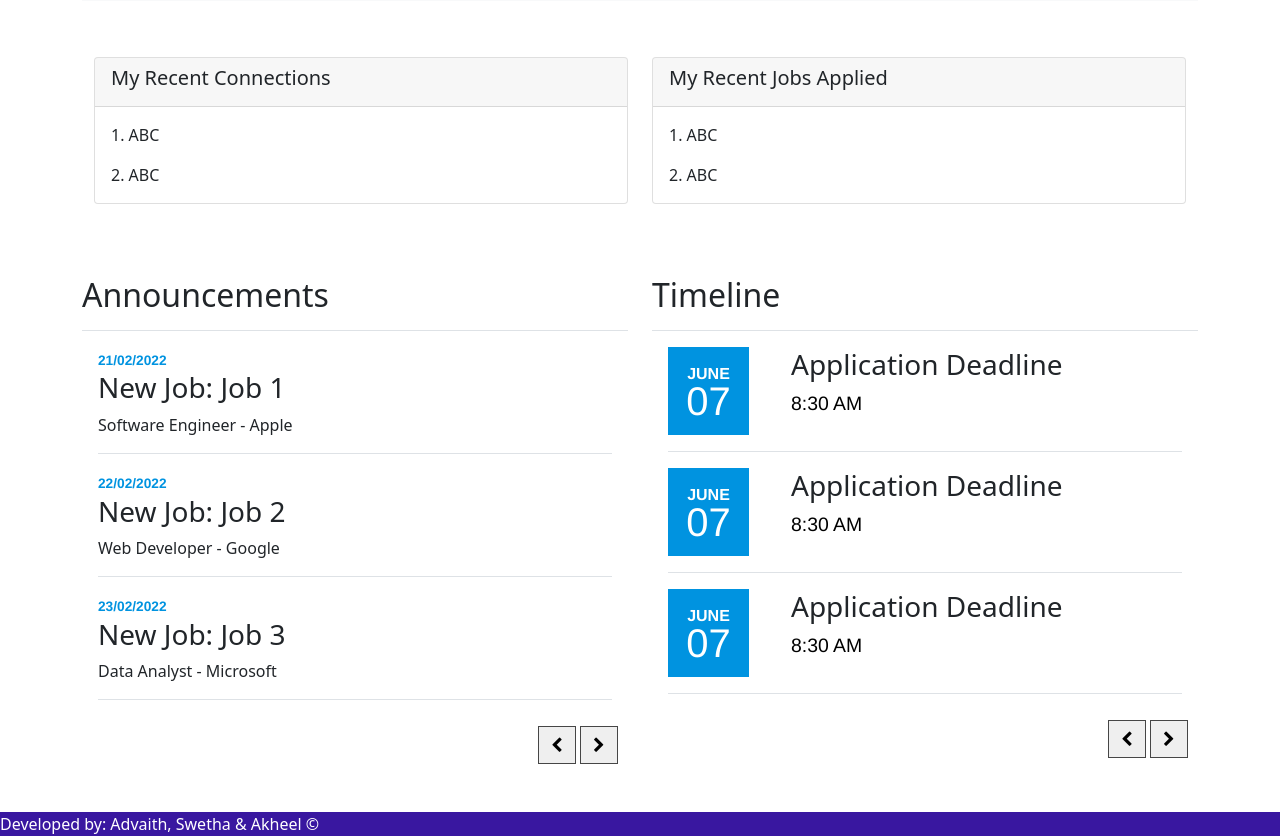
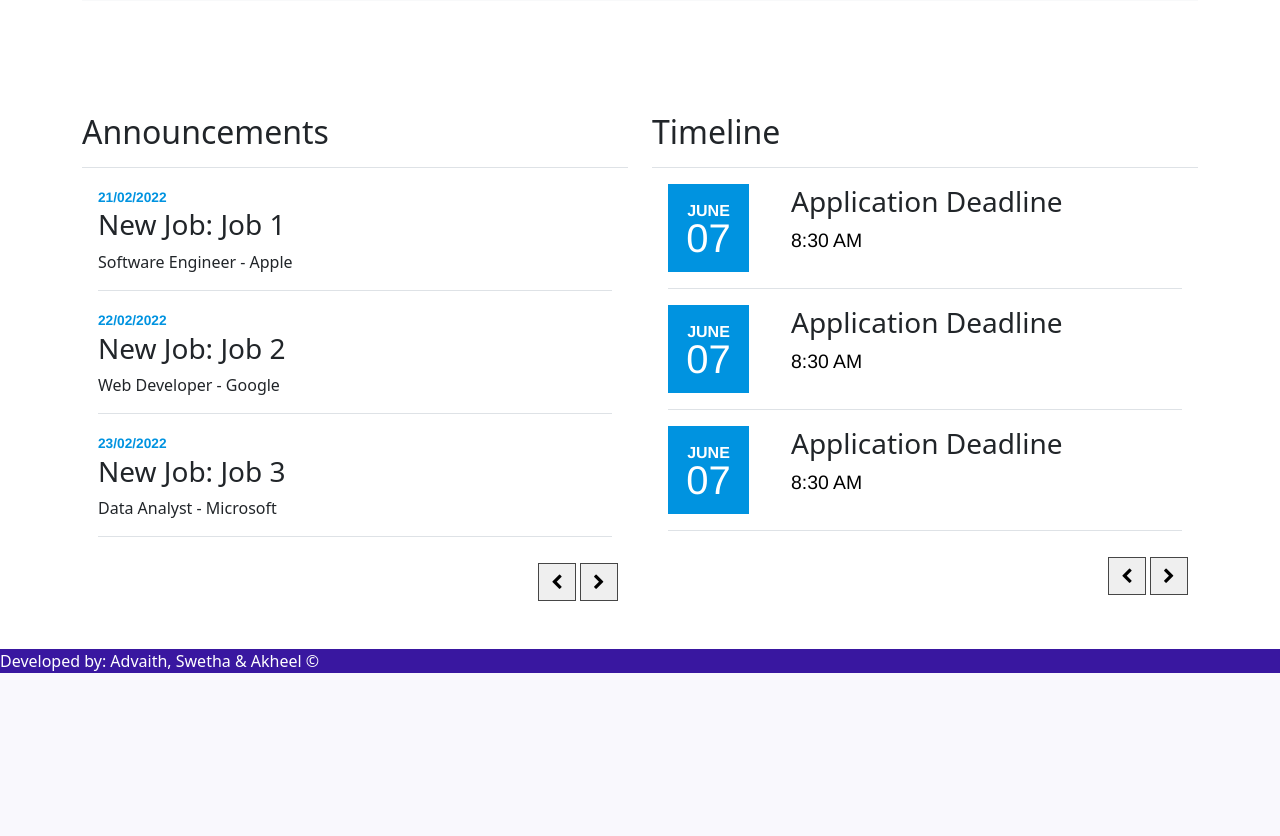
Before and after one commit to swetha-thomas/IT254_NITKLinkedIn, a Django app: template NITK_LINKEDIN/templates/student_home.html in a window 1280 px wide. Shown: the part 480-1316 px from the top of the page. After the commit the page ends 1153 px from the top, so only its background shows below. Run offline with Django 4.2, Linux system fonts and the light colour scheme; the template is opened without the code that fills it, so the values that code supplies are empty.

Commit message:
removed unecessary section from student home

```diff
--- a/NITK_LINKEDIN/templates/student_home.html
+++ b/NITK_LINKEDIN/templates/student_home.html
@@ -119,35 +119,6 @@
         </div>
       </div>
     </div>
-    <div class="container">
-      <div class="container-fluid py-2">
-        <div class="row">
-          <div class="col-sm-6">
-            <div class="card">
-              <div class="card-header">
-                <h5>My Recent Connections</h5>
-              </div>
-              <div class="card-body">
-                <p class="card-text">1. ABC</p>
-                <p class="card-text">2. ABC</p>
-              </div>
-            </div>
-          </div>
-
-          <div class="col-sm-6">
-            <div class="card">
-              <div class="card-header">
-                <h5>My Recent Jobs Applied</h5>
-              </div>
-              <div class="card-body">
-                <p class="card-text">1. ABC</p>
-                <p class="card-text">2. ABC</p>
-              </div>
-            </div>
-          </div>
-        </div>
-      </div>
-    </div>
 
     <br /><br />
     <section class="mb-sm-5">
```
